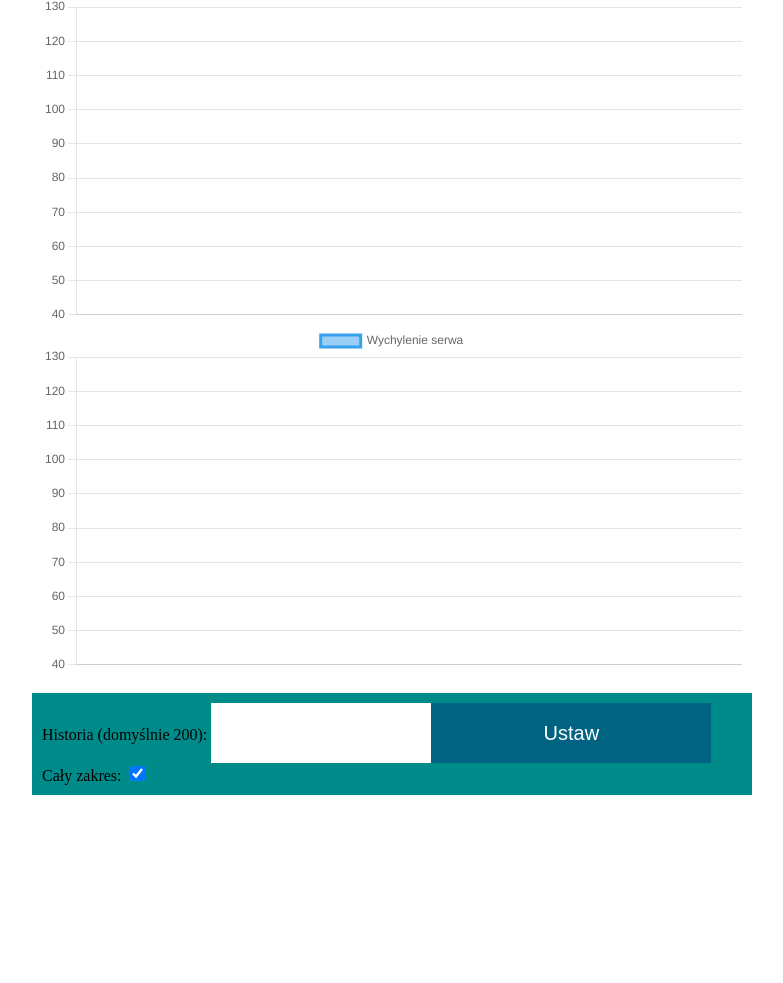
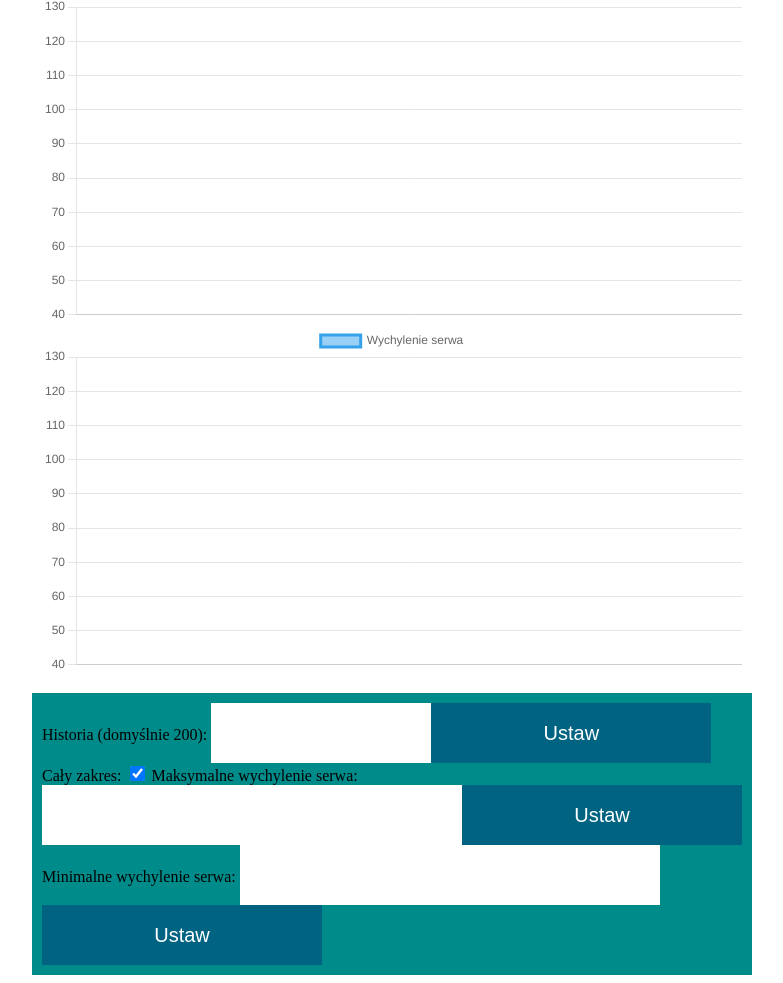
Before and after one commit to loczei/piec, a plain HTML site: page docs/index.html in a window 1280 px wide. Shown: the part 843-1826 px from the top of the page, without its empty margins (248-1031 px from the left). Before the commit the page ends 1646 px from the top, so only its background shows below. Drawn offline with nearby package versions, Linux system fonts and the light colour scheme.

Commit message:
update 1

```diff
--- a/docs/index.html
+++ b/docs/index.html
@@ -55,6 +55,8 @@
       <div class="options">
         Historia (domyślnie 200): <input type="text" id="history"><button id="history-button">Ustaw</button> <br>
         Cały zakres: <input type="checkbox" id="scale" checked>
+        Maksymalne wychylenie serwa: <input type="text" id="maxAngle"><button id="maxAngleButton">Ustaw</button> <br>
+        Minimalne wychylenie serwa: <input type="text" id="minAngle"><button id="minAngleButton">Ustaw</button> <br>
       </div>
     </main>
 
```
Also changed, not shown: 2 other files.
